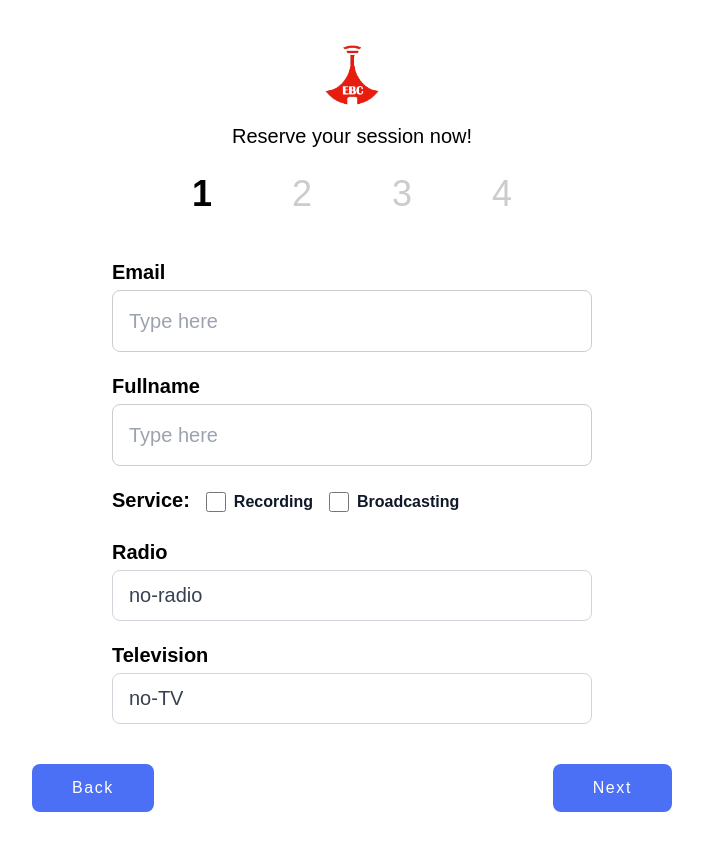
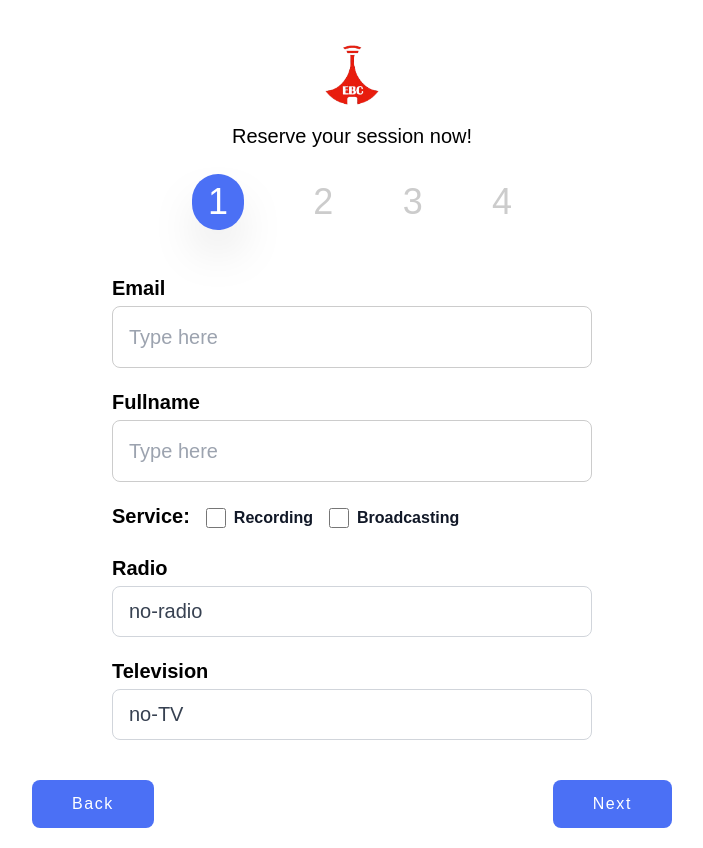
Before and after one commit to Mahred1/ebc-studio-reservation, a Next.js app: page /reserve in a window 1280 px wide. Shown: the whole page, without its empty margins (288-991 px from the left). Built offline with nearby package versions, Linux system fonts and the light colour scheme; a web font is replaced by a local one.

Commit message:
stages progress

```diff
--- a/app/_components/Input.js
+++ b/app/_components/Input.js
@@ -1,11 +1,13 @@
-export default function Input({ lable, placeholder='Type here',register }) {
+import toast from "react-hot-toast";
+
+export default function Input({ lable, placeholder = "Type here", register }) {
   return (
     <div className="mb-5 mt-5 font-inter flex flex-col min-w-[30rem]">
       <label className="text-xl font-semibold mb-1 ">{lable}</label>
       <input
         name={lable}
-        {...register(lable,{required:true})}
-        className="p-4 text-[#666] text-xl rounded-lg border border-[#ccc]"
+        {...register(lable, { required: `${lable} is required!` })}
+        className="p-4 text-[#000000] text-xl rounded-lg border border-[#ccc]"
         placeholder={placeholder}
       ></input>
     </div>
--- a/app/reserve/page.js
+++ b/app/reserve/page.js
@@ -1,16 +1,16 @@
 "use client";
+import supabase from "@/supabase";
 import Image from "next/image";
+import Link from "next/link";
+import { useRouter } from "next/navigation";
 import { useState } from "react";
 import { useForm } from "react-hook-form";
+import toast from "react-hot-toast";
 import Button from "../_components/Button";
 import Checkbox from "../_components/Checkbox";
 import Dropdown from "../_components/Dropdown";
 import Input from "../_components/Input";
 import InputTwins from "../_components/InputTwins";
-import Link from "next/link";
-import supabase from "@/supabase";
-import toast from "react-hot-toast";
-import { useRouter } from "next/navigation";
 
 function Page() {
   const [stage, setStage] = useState(1);
@@ -20,18 +20,17 @@ function Page() {
     formState: { errors, isSubmitting },
   } = useForm();
   const regid = Math.floor(Math.random() * 1000);
-const router = useRouter()
+  const router = useRouter();
   async function onSubmit(data) {
     try {
       const { error } = await supabase
         .from("Rservations")
-        .insert(
-          [data])
+        .insert([data])
 
         .select();
       if (error) throw new Error();
-      toast.success("Reservation successfully created!")
-      router.replace(`reserve/${data.reservationId}`)
+      toast.success("Reservation successfully created!");
+      router.replace(`reserve/${data.reservationId}`);
     } catch (e) {
       console.log(e.message);
     }
@@ -56,11 +55,18 @@ const router = useRouter()
       </h1>
       <div className="my-6 flex justify-center">
         <ul className="flex w-full px-[30rem] justify-between items-center">
-          <li className={`${stage >= 1 && "text-4xl font-semibold"} `}>1</li>
+          <li
+            className={`${
+              stage >= 1 &&
+              "text-4xl font-normal text-white bg-primary-200 px-4 rounded-full py-2 shadow-2xl"
+            } `}
+          >
+            1
+          </li>
           <li
             className={`${
               stage >= 2
-                ? "text-4xl font-semibold "
+                ? "text-4xl font-normal text-white bg-primary-200 px-4 rounded-full py-2 shadow-2xl "
                 : "text-4xl  font-normal text-[#ccc]"
             } `}
           >
@@ -69,7 +75,7 @@ const router = useRouter()
           <li
             className={`${
               stage >= 3
-                ? "text-4xl font-semibold "
+                ? "text-4xl font-normal text-white bg-primary-200 px-4 rounded-full py-2  shadow-2xl"
                 : "text-4xl  font-normal text-[#ccc]"
             }`}
           >
@@ -78,7 +84,7 @@ const router = useRouter()
           <li
             className={`${
               stage >= 4
-                ? "text-4xl font-semibold"
+                ? "text-4xl font-normal text-white bg-primary-200 px-4 rounded-full py-2 shadow-2xl"
                 : "text-4xl  font-normal text-[#ccc]"
             } `}
           >
```
